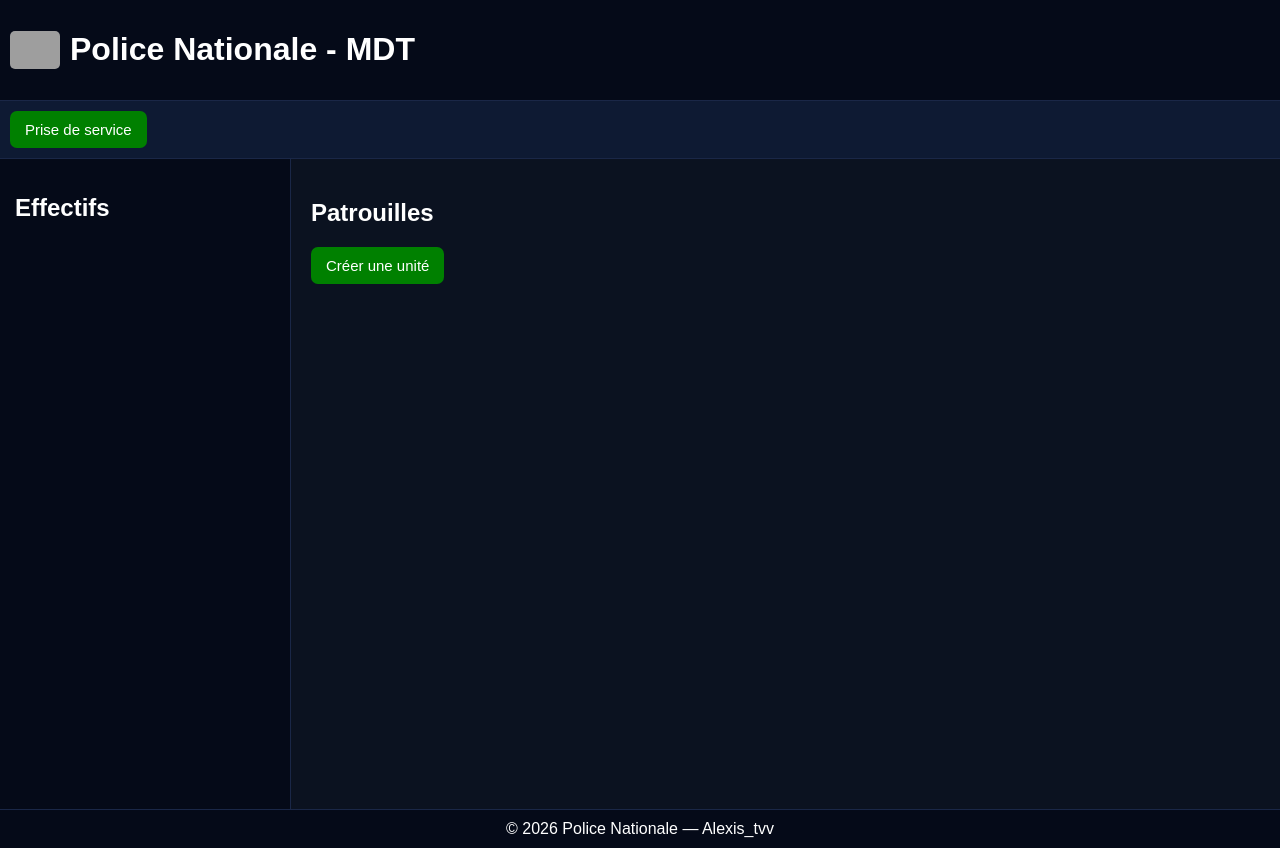
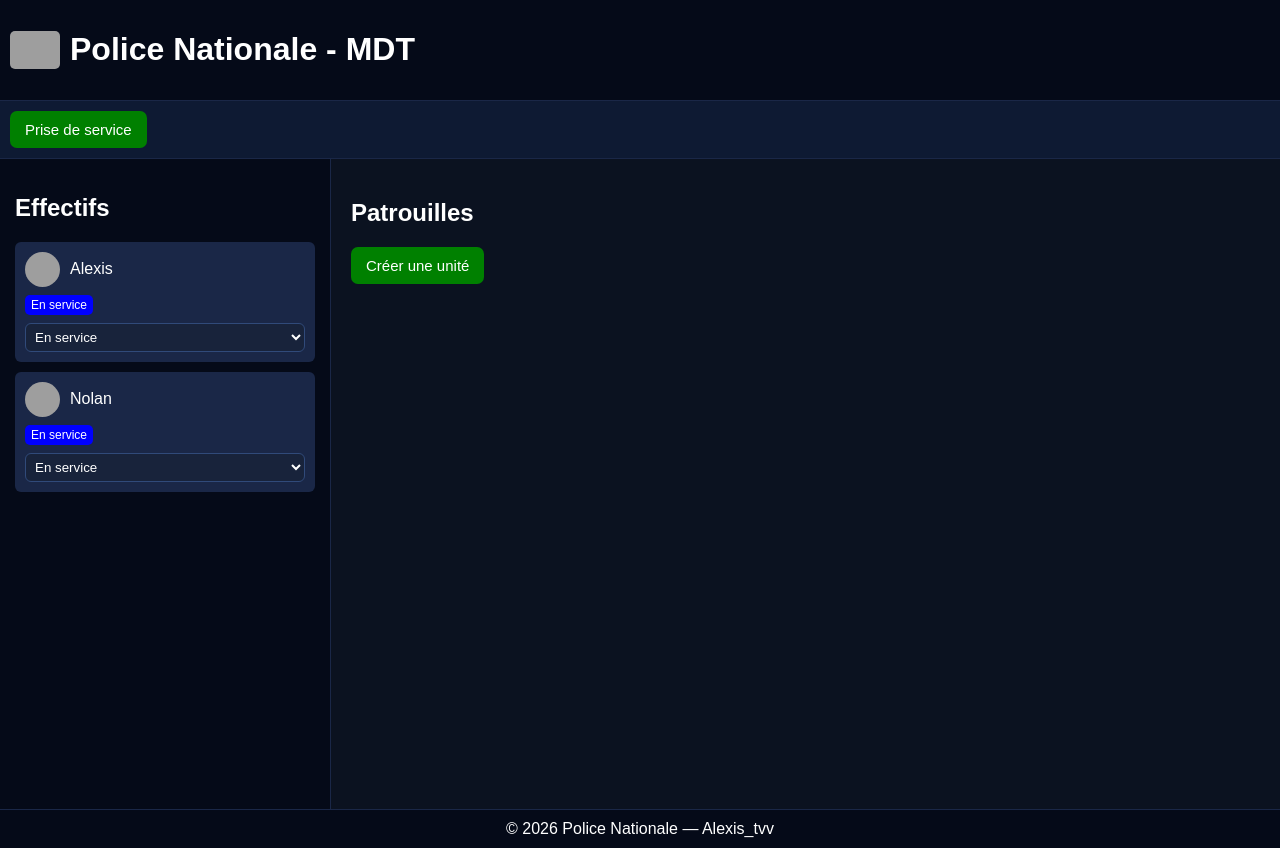
Before and after one commit to Malexis3/app-pn, a website: page pages/tablette.html in a window 1280 px wide. Drawn offline with Linux system fonts and the light colour scheme; no server answers; grey boxes are pictures that could not be loaded.

Commit message:
initial clean commit

```diff
--- a/pages/tablette.html
+++ b/pages/tablette.html
@@ -47,14 +47,17 @@
             font-size: 15px;
         }
 
+        .green:hover {
+            opacity: 0.8;
+        }
+
         .container {
             display: flex;
             height: calc(100vh - 150px);
         }
 
-        /* Sidebar Agents */
         .sidebar {
-            width: 260px;
+            width: 300px;
             background: #050a18;
             padding: 15px;
             border-right: 1px solid #1a2747;
@@ -63,19 +66,38 @@
 
         .agent {
             background: #1a2747;
+            margin: 10px 0;
+            padding: 10px;
+            border-radius: 6px;
+            cursor: grab;
+        }
+
+        .agent-header {
             display: flex;
             align-items: center;
             gap: 10px;
-            margin: 8px 0;
-            padding: 10px;
-            border-radius: 6px;
-            cursor: grab;
         }
 
         .agent img {
             width: 35px;
             height: 35px;
             border-radius: 50%;
+        }
+
+        .status {
+            margin-top: 8px;
+            padding: 3px 6px;
+            border-radius: 5px;
+            display: inline-block;
+            font-size: 12px;
+        }
+
+        .blink {
+            animation: blink 1s infinite;
+        }
+
+        @keyframes blink {
+            50% { opacity: 0.3; }
         }
 
         .main {
@@ -115,39 +137,42 @@
             text-align: center;
             border-top: 1px solid #1a2747;
         }
+
+        select {
+            margin-top: 8px;
+            width: 100%;
+            padding: 5px;
+            border-radius: 6px;
+            background: #18233b;
+            color: white;
+            border: 1px solid #304a7a;
+        }
     </style>
 </head>
 
 <body>
 
-    <!-- BANNIÈRE -->
 <header>
     <div class="banner">
-            <img src="https://upload.wikimedia.org/wikipedia/commons/thumb/d/d5/Logo_Police_nationale_fran%C3%A7aise.svg/640px-Logo_Police_nationale_fran%C3%A7aise.svg.png">
+        <img src="https://upload.wikimedia.org/wikipedia/commons/d/d5/Logo_Police_nationale_fran%C3%A7aise.svg">
         <h1>Police Nationale - MDT</h1>
     </div>
 </header>
 
-    <!-- TOPBAR -->
 <div class="topbar">
     <button class="green" onclick="priseService()">Prise de service</button>
 </div>
 
-    <!-- CONTENU -->
 <div class="container">
 
-        <!-- EFFECTIFS -->
     <div class="sidebar">
         <h2>Effectifs</h2>
         <div id="agents"></div>
     </div>
 
-        <!-- UNITÉS -->
     <div class="main">
         <h2>Patrouilles</h2>
-
         <button class="green" onclick="createUnit()">Créer une unité</button>
-
         <div id="units"></div>
     </div>
 
@@ -158,56 +183,114 @@
 </footer>
 
 
-    <!-- JAVASCRIPT LOGIQUE -->
 <script>
 
-        /* CONFIG → change selon ton backend */
-        const USER_IS_COMMAND = true; // ⚠️ METTRE false SI L'USER N'A PAS COMMANDEMENT
+    /* --- CONFIG --- */
+    const USER_IS_COMMAND = true;
 
-        /* --- PRISE DE SERVICE --- */
+
+    /* --- STATUTS --- */
+    const STATUS = {
+        "En difficulté": { color: "red", blink: true, priority: 1 },
+        "En service": { color: "blue", priority: 2 },
+        "En intervention": { color: "orange", priority: 3 },
+        "En opération": { color: "purple", priority: 4 },
+        "Opération spéciale": { color: "darkred", priority: 5 },
+        "Off radio": { color: "grey", priority: 6 },
+        "Indisponible": { color: "darkgrey", priority: 7 },
+        "Astreinte": { color: "cyan", priority: 8 },
+        "RDV": { color: "yellow", priority: 9 },
+        "Administratif": { color: "lightblue", priority: 10 },
+        "Dispatch": { color: "teal", priority: 11 },
+        "Hors service": { color: "black", priority: 12 }
+    };
+
+
+    /* --- PRISE SERVICE (fixée) --- */
     async function priseService() {
+        try {
             await fetch("/prise-service", { method: "POST" });
+        } catch (e) {
+            console.warn("Mode test : aucune connexion backend.");
+        }
+
         loadAgents();
     }
 
-        /* --- CHARGER AGENTS EN SERVICE --- */
+
+    /* --- CHARGE AGENTS EN SERVICE --- */
     async function loadAgents() {
+
+        let agents = [];
+
+        try {
             const res = await fetch("/agents-service");
-            const agents = await res.json();
+            agents = await res.json();
+        } catch {
+            // Mode test local
+            agents = [
+                { id: "1", username: "Alexis", avatar: "https://cdn.discordapp.com/embed/avatars/0.png" },
+                { id: "2", username: "Nolan", avatar: "https://cdn.discordapp.com/embed/avatars/1.png" }
+            ];
+        }
 
         const box = document.getElementById("agents");
         box.innerHTML = "";
 
         agents.forEach(a => {
+            let status = a.status || "En service";
+
             let div = document.createElement("div");
             div.className = "agent";
+            div.draggable = true;
             div.id = "agent-" + a.id;
-                div.draggable = true;
 
             div.ondragstart = drag;
 
             div.innerHTML = `
+                <div class="agent-header">
                     <img src="${a.avatar}">
                     <span>${a.username}</span>
+                </div>
+
+                <span class="status ${STATUS[status].blink ? "blink" : ""}" style="background:${STATUS[status].color}">
+                    ${status}
+                </span>
+
+                <select onchange="changeStatus('${a.id}', this.value)">
+                    ${Object.keys(STATUS).map(s =>
+                `<option ${s === status ? "selected" : ""}>${s}</option>`
+            ).join("")}
+                </select>
             `;
 
             box.appendChild(div);
         });
     }
 
+
+    /* --- CHANGEMENT DE STATUT --- */
+    function changeStatus(id, status) {
+        const agent = document.getElementById("agent-" + id);
+
+        const badge = agent.querySelector(".status");
+        badge.innerText = status;
+        badge.style.background = STATUS[status].color;
+        badge.classList.toggle("blink", STATUS[status].blink === true);
+
+        loadAgents();
+    }
+
+
     /* --- DRAG & DROP --- */
-        function drag(ev) {
-            ev.dataTransfer.setData("text", ev.target.id);
-        }
-        function allowDrop(ev) {
-            ev.preventDefault();
-        }
+    function drag(ev) { ev.dataTransfer.setData("text", ev.target.id); }
+    function allowDrop(ev) { ev.preventDefault(); }
     function drop(ev) {
         ev.preventDefault();
         let id = ev.dataTransfer.getData("text");
-            let agent = document.getElementById(id);
-            ev.target.appendChild(agent);
+        ev.target.appendChild(document.getElementById(id));
     }
+
 
     /* --- CRÉATION UNITÉ --- */
     function createUnit() {
@@ -218,7 +301,6 @@
         }
 
         let name = prompt("Nom de l'unité :");
-
         if (!name) return;
 
         let div = document.createElement("div");
@@ -233,6 +315,7 @@
         document.getElementById("units").appendChild(div);
     }
 
+
     /* --- AUTO-REFRESH --- */
     loadAgents();
     setInterval(loadAgents, 5000);
```
Lines whose indentation alone changed are shown as unchanged.
